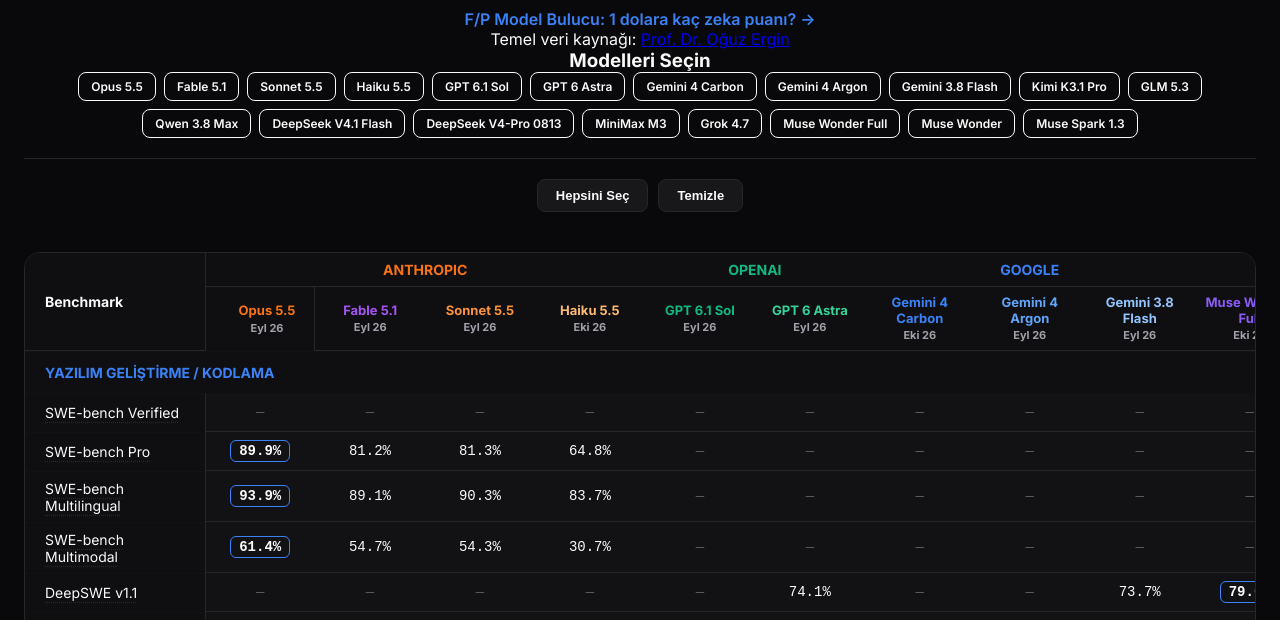
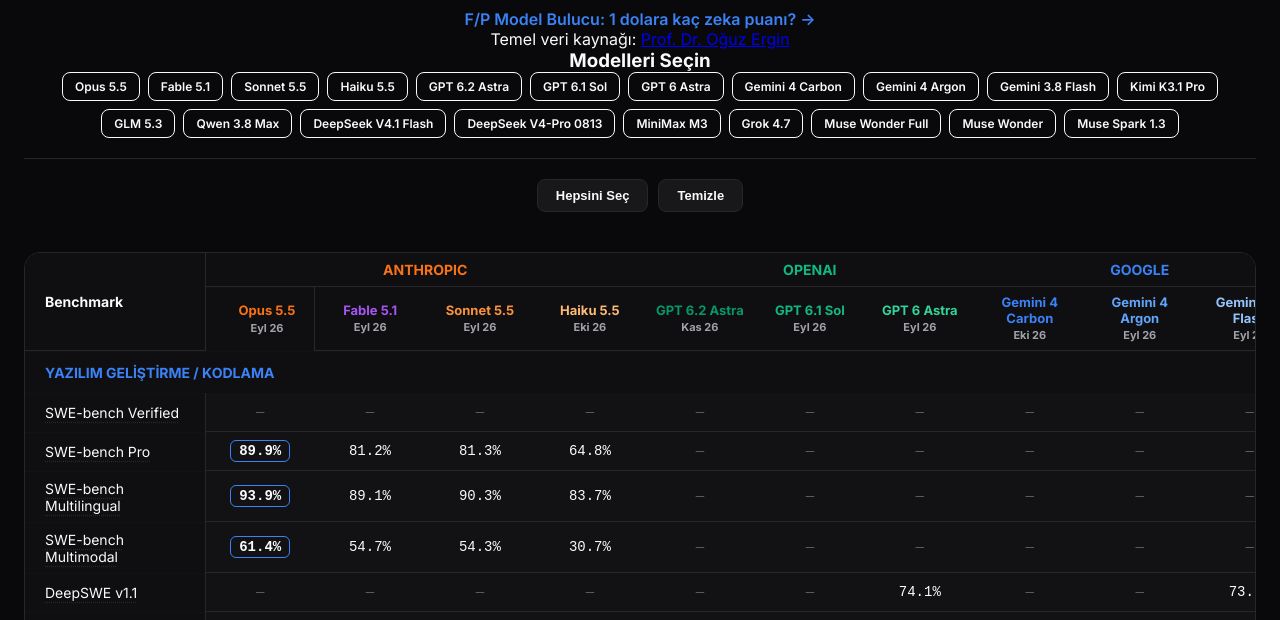
Before and after one commit to BlitzHan/ai-model-comparison, a plain HTML site: page index.html in a window 1280 px wide. Shown: the part 175-795 px from the top of the page. Drawn offline with Linux system fonts and the light colour scheme.

Commit message:
GPT-6.2 Astra eklendi: F/P sayfasına 5 düşünme kademesi, benchmark tablosuna Terminal-Bench 4.0 ve AA-Briefcase
Co-Authored-By: Claude Opus 5.5 <noreply@anthropic.com>

```diff
--- a/data.js
+++ b/data.js
@@ -100,6 +100,13 @@ const LLM_DATA = {
             "company": "Anthropic",
             "date": "Eki 26",
             "color": "#fdba74"
+        },
+        {
+            "id": "gpt62astra",
+            "name": "GPT 6.2 Astra",
+            "company": "OpenAI",
+            "date": "Kas 26",
+            "color": "#059669"
         },
         {
             "id": "gpt61sol",
@@ -422,6 +429,7 @@ const LLM_DATA = {
         {
             "name": "OpenAI",
             "ids": [
+                "gpt62astra",
                 "gpt61sol",
                 "gpt6astra",
                 "gpt56sol",
@@ -695,6 +703,7 @@ const LLM_DATA = {
                         "opus5": "51.8%",
                         "opus48": "23.6%",
                         "sonnet5": "12.4%",
+                        "gpt62astra": "64.1%",
                         "gpt6astra": "58.2%",
                         "gpt56sol": "37.3%",
                         "gemini38flash": "19.1%",
@@ -1823,6 +1832,7 @@ const LLM_DATA = {
                         "opus47": "1260",
                         "sonnet5": "1362",
                         "sonnet46": "1071",
+                        "gpt62astra": "1643",
                         "gpt6astra": "1568",
                         "gpt56sol": "1483",
                         "gpt55": "1143",
```
Also changed, not shown: fp.html (+3 -1 lines).
